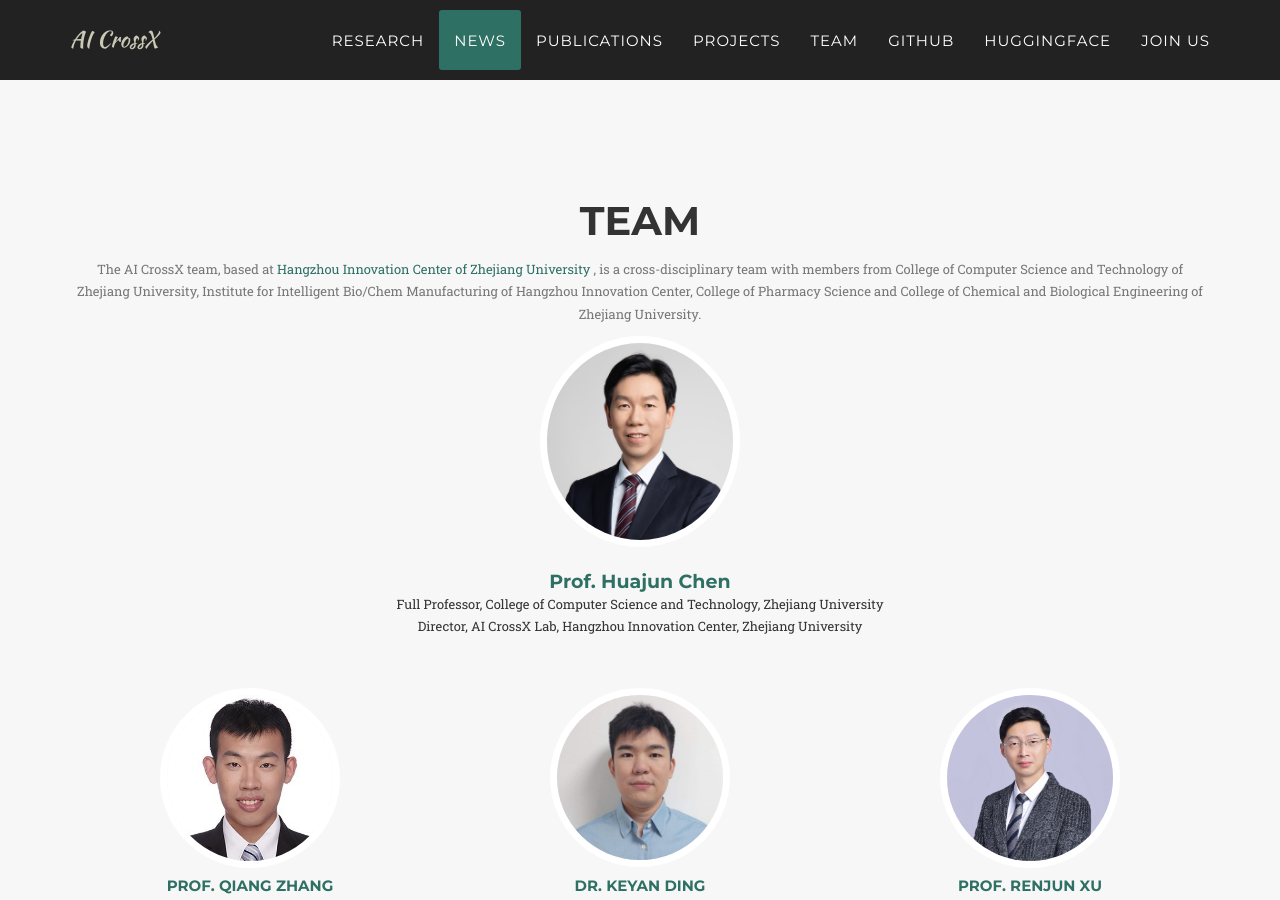
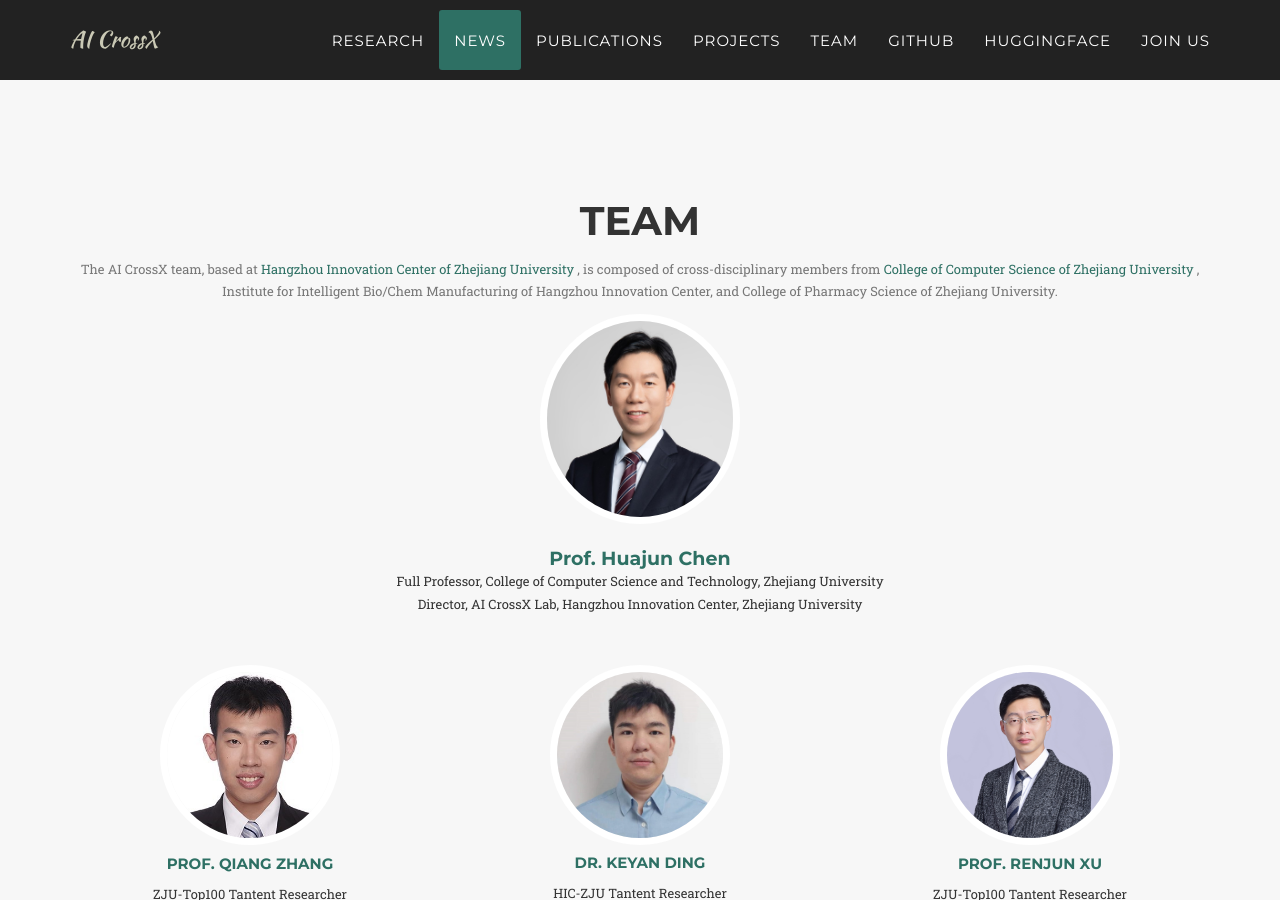
Before and after one commit to HICAI-ZJU/HICAI-ZJU.github.io, a Jekyll site: the page built from index.html, in a window 1280 px wide and 900 px high, scrolled down 4138 px. Built offline with Jekyll 4.4.1, drawn with Linux system fonts in a browser that asks for light colours; some web fonts are replaced.

Commit message:
Update team.html

```diff
--- a/_includes/team.html
+++ b/_includes/team.html
@@ -5,9 +5,9 @@
                 <div class="col-lg-12 text-center">
                     <h2 class="section-heading">Team</h2>
                     <p class="small text-muted"> The AI CrossX team, based at <a href="https://hic.zju.edu.cn/hicenglish/main.htm" target="_blank"> Hangzhou Innovation Center of Zhejiang University </a>,
-                        is a cross-disciplinary team with members from College of Computer Science and Technology of Zhejiang University,
-                        Institute for Intelligent Bio/Chem Manufacturing of Hangzhou Innovation Center, College of Pharmacy Science and
-                        College of Chemical and Biological Engineering of Zhejiang University.
+                        is composed of cross-disciplinary members from <a href="http://www.en.cs.zju.edu.cn/" target="_blank">
+                            College of Computer Science of Zhejiang University </a>,
+                        Institute for Intelligent Bio/Chem Manufacturing of Hangzhou Innovation Center, and College of Pharmacy Science of Zhejiang University.
                     </p>
                     <div class="team-member">
                         <a href="https://person.zju.edu.cn/en/huajun">
```
